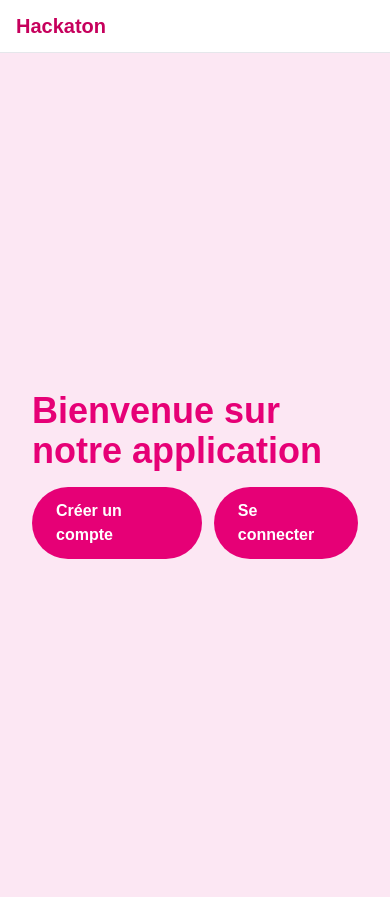
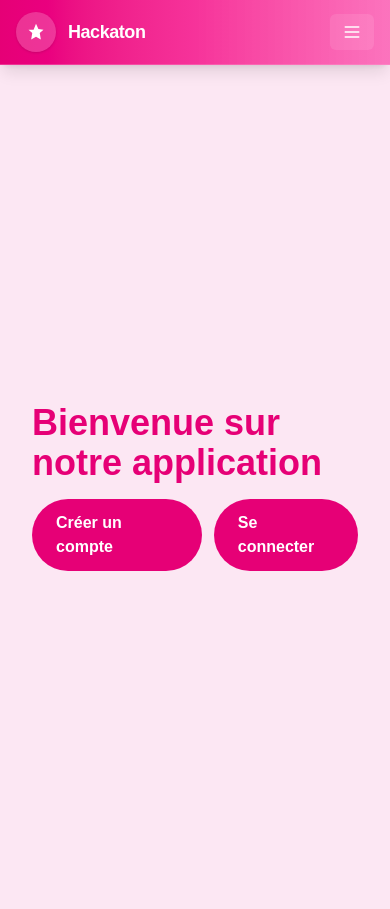
Before and after one commit to AnthxnyL/hackaton, a Next.js app in the folder front/: page / in a window 390 px wide. Built offline with nearby package versions, Linux system fonts and the light colour scheme.

Commit message:
feat: enhance Navbar component with improved styling and responsive design for mobile and desktop views

```diff
--- a/front/src/app/components/Navbar.js
+++ b/front/src/app/components/Navbar.js
@@ -16,24 +16,63 @@ export default function Navbar() {
   ]
 
 return (
-    <nav className="w-full bg-white/80 dark:bg-black/80 border-b border-gray-200 dark:border-gray-800">
+    <nav className="w-full bg-gradient-to-r from-pink-600 via-pink-500 to-pink-400/90 dark:from-pink-800 dark:via-pink-700 dark:to-pink-600/90 backdrop-blur-sm border-b border-pink-300/30 dark:border-pink-900/30 shadow-lg">
         <div className="max-w-6xl mx-auto px-4 py-3 flex items-center justify-between">
-        <Link href="/" className="text-xl font-bold text-pink-700">Hackaton</Link>
+            <Link href="/" className="flex items-center gap-3">
+                <div className="w-10 h-10 rounded-full bg-white/20 dark:bg-white/10 flex items-center justify-center shadow-sm">
+                    <svg xmlns="http://www.w3.org/2000/svg" className="w-5 h-5 text-white" viewBox="0 0 24 24" fill="currentColor" aria-hidden="true">
+                        <path d="M12 2l2.9 6.26L21 9.27l-4.5 3.9L17.8 21 12 17.77 6.2 21l1.3-7.83L3 9.27l6.1-.01L12 2z" />
+                    </svg>
+                </div>
+                <span className="text-white font-extrabold text-lg tracking-tight">Hackaton</span>
+            </Link>
 
-        <div className="hidden md:flex items-center gap-4">
+            {/* Desktop links */}
+            <div className="hidden md:flex items-center gap-3 bg-white/10 dark:bg-black/20 rounded-full px-3 py-1">
                 {links.map((l) => {
                     const isActive = l.href === '/' ? pathname === '/' : pathname.startsWith(l.href)
                     return (
                         <Link
                             key={l.href}
                             href={l.href}
-                className={`nav-link text-sm text-pink-700 ${isActive ? 'font-semibold underline' : 'opacity-95 hover:underline'}`}
+                            className={`text-sm transition px-3 py-2 rounded-md ${
+                                isActive
+                                    ? 'bg-white/25 text-white font-semibold shadow-sm'
+                                    : 'text-white/90 hover:bg-white/10 hover:text-white'
+                            }`}
                         >
                             {l.label}
                         </Link>
                     )
                 })}
             </div>
+
+            {/* Mobile menu (no JS state) */}
+            <div className="md:hidden">
+                <details className="relative">
+                    <summary className="list-none cursor-pointer flex items-center gap-2 px-3 py-2 rounded-md bg-white/10 text-white">
+                        <svg xmlns="http://www.w3.org/2000/svg" className="w-5 h-5" fill="none" viewBox="0 0 24 24" stroke="currentColor" strokeWidth="2">
+                            <path strokeLinecap="round" strokeLinejoin="round" d="M4 6h16M4 12h16M4 18h16" />
+                        </svg>
+                    </summary>
+                    <div className="absolute right-0 mt-2 w-48 bg-white/95 dark:bg-black/80 rounded-lg shadow-lg overflow-hidden z-10">
+                        {links.map((l) => {
+                            const isActive = l.href === '/' ? pathname === '/' : pathname.startsWith(l.href)
+                            return (
+                                <Link
+                                    key={l.href}
+                                    href={l.href}
+                                    className={`block px-4 py-2 text-sm transition ${
+                                        isActive ? 'bg-pink-100 text-pink-700 font-semibold' : 'text-gray-700 dark:text-gray-200 hover:bg-pink-50 dark:hover:bg-pink-900/40'
+                                    }`}
+                                >
+                                    {l.label}
+                                </Link>
+                            )
+                        })}
+                    </div>
+                </details>
+            </div>
         </div>
     </nav>
 )
```
Lines whose indentation alone changed are shown as unchanged.
